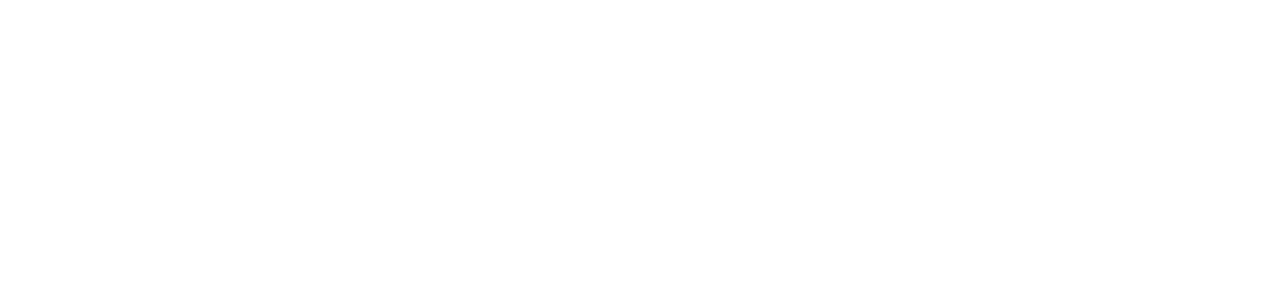
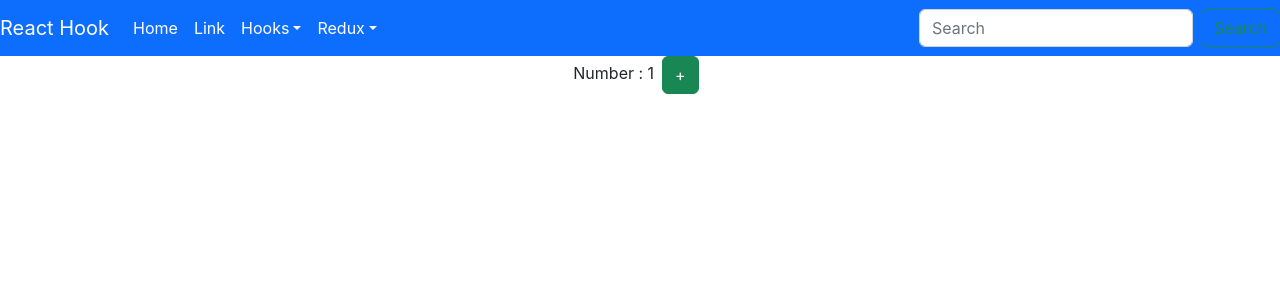
Before and after one commit to AVan-Git/Basic-ReactJS, a React (Create React App) app in the folder react_buoi10/: page /redux_number in a window 1280 px wide. Before the commit this address had no page. Shown: the top 300 px of the page. Built offline with nearby package versions, Linux system fonts and the light colour scheme.

Commit message:
get with redux old

```diff
--- a/react_buoi10/src/components/HearHome.jsx
+++ b/react_buoi10/src/components/HearHome.jsx
@@ -67,6 +67,29 @@
 
               </div>
             </li>
+            <li className="nav-item dropdown">
+              <NavLink
+                className="nav-link dropdown-toggle"
+                to="#"
+                id="dropdownId"
+                data-bs-toggle="dropdown"
+                aria-haspopup="true"
+                aria-expanded="false"
+              >
+                Redux
+              </NavLink>
+              <div className="dropdown-menu" aria-labelledby="dropdownId">
+                <NavLink className="dropdown-item" to="/redux_number">
+                  Demo redux number
+                </NavLink>
+
+
+                <NavLink className="dropdown-item" to="/">
+                  My home
+                </NavLink>
+
+              </div>
+            </li>
           </ul>
           <form className="d-flex my-2 my-lg-0">
             <input
--- a/react_buoi10/src/index.js
+++ b/react_buoi10/src/index.js
@@ -13,6 +13,7 @@
 import UseRefDemo from "./pages/UseRefDemo/UseRefDemo";
 import { Provider } from "react-redux";
 import { store } from "./redux/configStore";
+import DemoNumber from "./pages/UseRedux/DemoNumber/DemoNumber";
 
 const root = ReactDOM.createRoot(document.getElementById("root"));
 root.render(
@@ -25,6 +26,7 @@
           <Route path="use_callback" element={<UseCallBackDemo />}></Route>
           <Route path="use_memo" element={<UseMemoDemo />}></Route>
           <Route path="use_ref" element={<UseRefDemo />}></Route>
+          <Route path="redux_number" element={<DemoNumber />}></Route>
         </Route>
       </Routes>
     </BrowserRouter>
--- /dev/null
+++ b/react_buoi10/src/pages/UseRedux/DemoNumber/DemoNumber.jsx
@@ -0,0 +1,21 @@
+// rfc
+import React from "react";
+import { connect } from "react-redux";
+
+function DemoNumber(props) {
+  return <div className="container">
+    Number : {props.number}
+
+    <button onClick={() => {
+        // const action = {
+        //     type:"ADD_NUMBER"
+        // }
+    }} type="button" className="btn btn-success mx-2">+</button>
+  </div>;
+}
+//reduxmap -- kieu cu
+const mapStateToProps = (state) => ({
+    number : state.number
+});
+
+export default connect(mapStateToProps)(DemoNumber);
```
Also changed, not shown: react_buoi10/images/img_redux.png (added), 1 other file (tests, documents, lock files or other folders).
